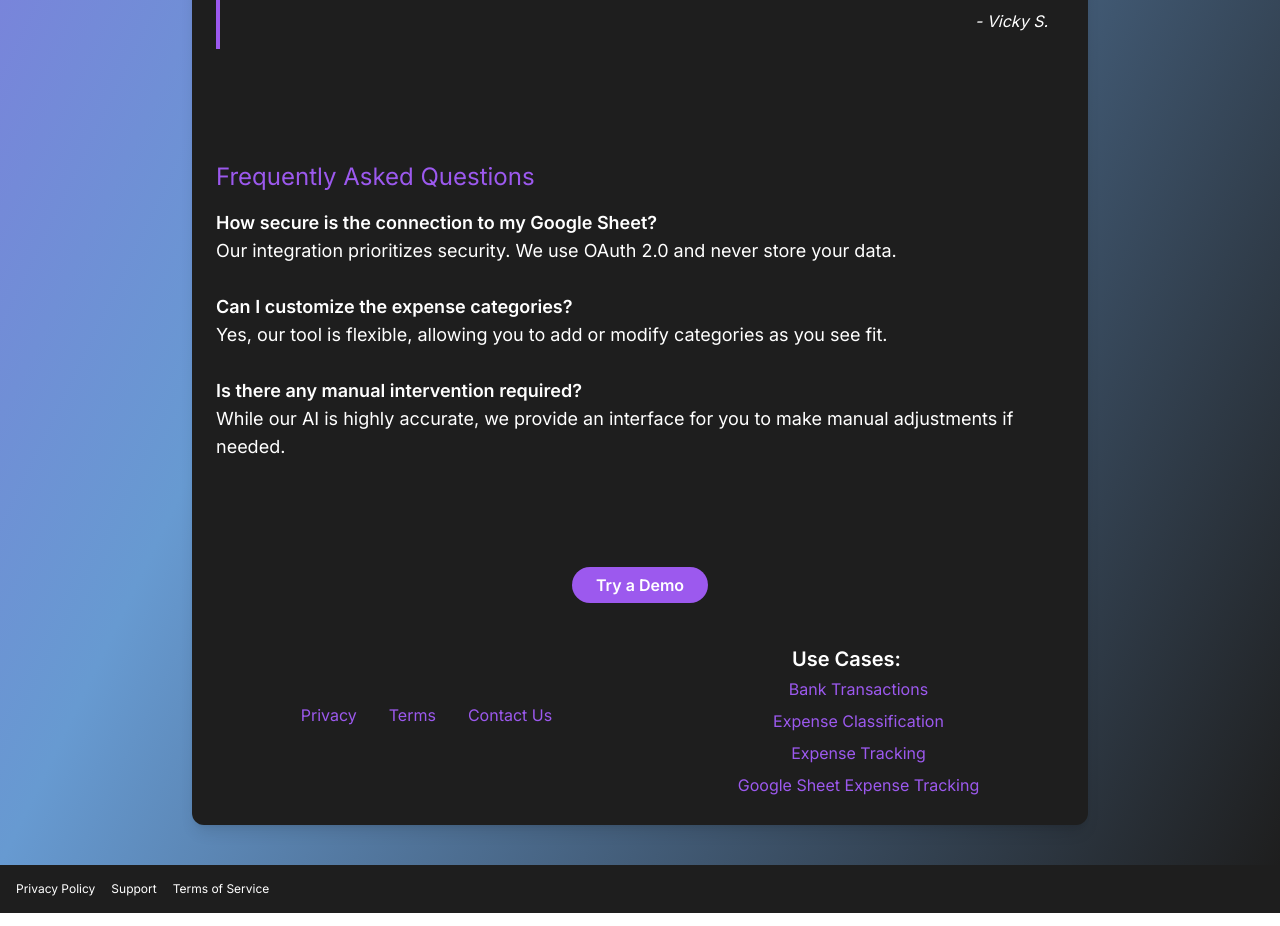
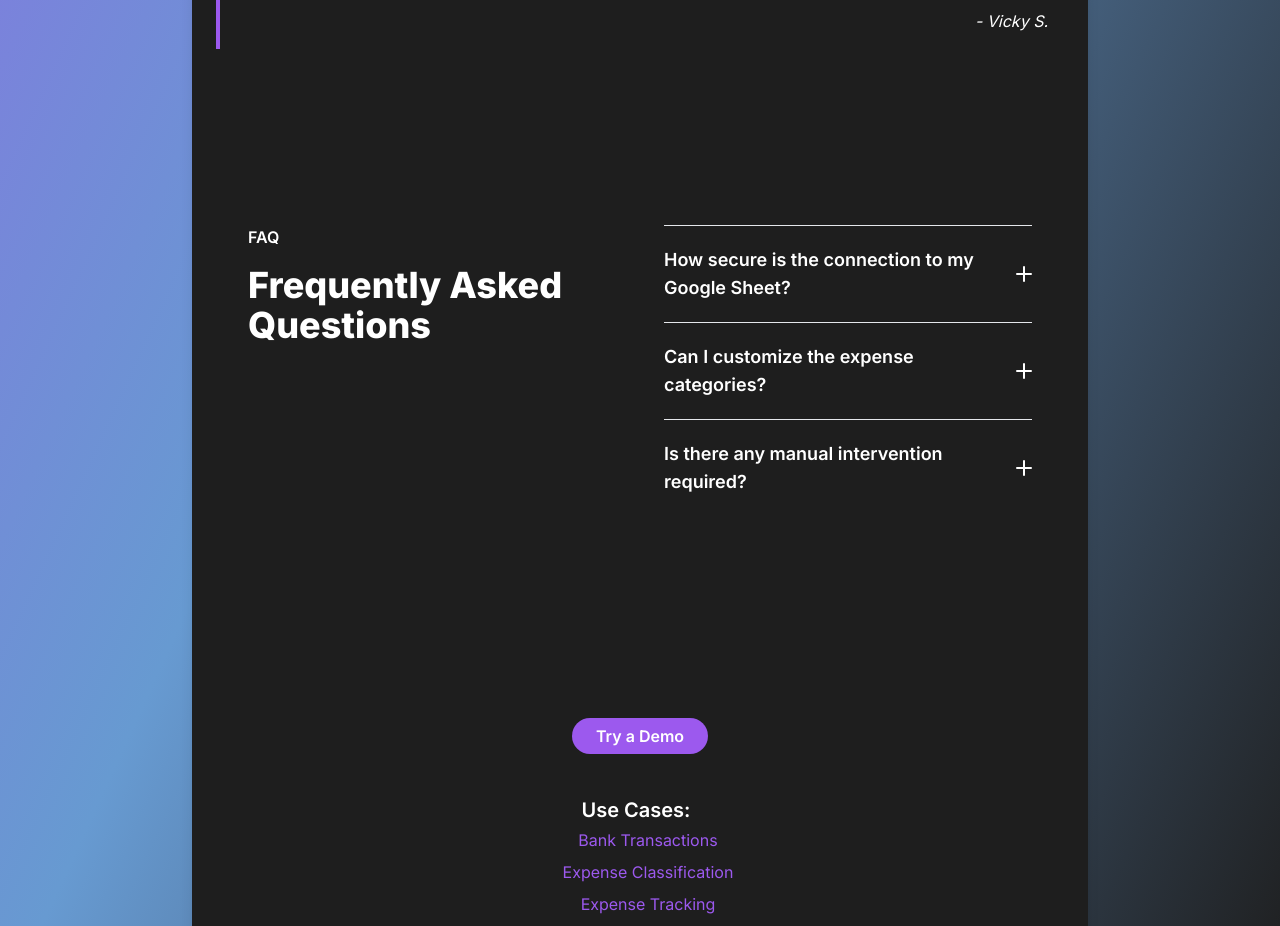
Before and after one commit to fstrauf/txClassify, a Next.js app: page / in a window 1280 px wide. Shown: the part 1846-2772 px from the top of the page. Built offline with nearby package versions, Linux system fonts and the light colour scheme; no server answers.

Commit message:
improved faq dialog

```diff
--- a/components/FAQ.js
+++ b/components/FAQ.js
@@ -1,38 +1,71 @@
+"use client"
+import { useState } from "react";
+
 export default function FAQ() {
+  const [openIndex, setOpenIndex] = useState(null);
+
+  const handleClick = (index) => {
+    setOpenIndex(openIndex === index ? null : index);
+  };
+
   return (
-    <div>
-      <h2 className="text-2xl text-first mt-8">
-        Frequently Asked Questions
-      </h2>
-      <div className="flex flex-col gap-3 mt-4 space-y-4 text-lg">
-        <div>
-          <h3 className="font-semibold">
-            How secure is the connection to my Google Sheet?
-          </h3>
-          <p>
-            Our integration prioritizes security. We use OAuth 2.0 and never
-            store your data.
-          </p>
-        </div>
-        <div>
-          <h3 className="font-semibold">
-            Can I customize the expense categories?
-          </h3>
-          <p>
-            Yes, our tool is flexible, allowing you to add or modify categories
-            as you see fit.
-          </p>
-        </div>
-        <div>
-          <h3 className="font-semibold">
-            Is there any manual intervention required?
-          </h3>
-          <p>
-            While our AI is highly accurate, we provide an interface for you to
-            make manual adjustments if needed.
-          </p>
-        </div>
+    <div className="py-24 px-8 max-w-5xl mx-auto flex flex-col md:flex-row gap-12">
+      <div className="flex flex-col text-left basis-1/2">
+        <p className="inline-block font-semibold text-primary mb-4">FAQ</p>
+        <p className="sm:text-4xl text-3xl font-extrabold text-base-content">
+          Frequently Asked Questions
+        </p>
       </div>
+      <ul className="basis-1/2">
+        <li>
+          <button onClick={() => handleClick(0)} className="relative flex gap-2 items-center w-full py-5 text-base font-semibold text-left border-t md:text-lg border-base-content/10" aria-expanded="false">
+            <span className="flex-1 text-base-content ">How secure is the connection to my Google Sheet?</span>
+            <svg className="flex-shrink-0 w-4 h-4 ml-auto fill-current" viewBox="0 0 16 16" xmlns="http://www.w3.org/2000/svg">
+              <rect y="7" width="16" height="2" rx="1" className="transform origin-center transition duration-200 ease-out false"></rect>
+              <rect y="7" width="16" height="2" rx="1" className="transform origin-center rotate-90 transition duration-200 ease-out false"></rect>
+            </svg>
+          </button>
+          <div className={`transition-all duration-300 ease-in-out ${openIndex === 0 ? 'opacity-100 max-h-full' : 'opacity-0 max-h-0'}`} style={{transition: 'max-height 0.3s ease-in-out, opacity 0.3s ease-in-out'}}>
+            <div className="pb-5 leading-relaxed">
+              <div className="space-y-2 leading-relaxed">
+                Our integration prioritizes security. We use OAuth 2.0 and never store your data.
+              </div>
+            </div>
+          </div>
+        </li>
+        <li>
+          <button onClick={() => handleClick(1)} className="relative flex gap-2 items-center w-full py-5 text-base font-semibold text-left border-t md:text-lg border-base-content/10" aria-expanded="false">
+            <span className="flex-1 text-base-content ">Can I customize the expense categories?</span>
+            <svg className="flex-shrink-0 w-4 h-4 ml-auto fill-current" viewBox="0 0 16 16" xmlns="http://www.w3.org/2000/svg">
+              <rect y="7" width="16" height="2" rx="1" className="transform origin-center transition duration-200 ease-out false"></rect>
+              <rect y="7" width="16" height="2" rx="1" className="transform origin-center rotate-90 transition duration-200 ease-out false"></rect>
+            </svg>
+          </button>
+          <div className={`transition-all duration-300 ease-in-out ${openIndex === 1 ? 'opacity-100 max-h-full' : 'opacity-0 max-h-0'}`} style={{transition: 'max-height 0.3s ease-in-out, opacity 0.3s ease-in-out'}}>
+            <div className="pb-5 leading-relaxed">
+              <div className="space-y-2 leading-relaxed">
+                Yes, our tool is flexible, allowing you to add or modify categories as you see fit.
+              </div>
+            </div>
+          </div>
+        </li>
+        <li>
+          <button onClick={() => handleClick(2)} className="relative flex gap-2 items-center w-full py-5 text-base font-semibold text-left border-t md:text-lg border-base-content/10" aria-expanded="false">
+            <span className="flex-1 text-base-content ">Is there any manual intervention required?</span>
+            <svg className="flex-shrink-0 w-4 h-4 ml-auto fill-current" viewBox="0 0 16 16" xmlns="http://www.w3.org/2000/svg">
+              <rect y="7" width="16" height="2" rx="1" className="transform origin-center transition duration-200 ease-out false"></rect>
+              <rect y="7" width="16" height="2" rx="1" className="transform origin-center rotate-90 transition duration-200 ease-out false"></rect>
+            </svg>
+          </button>
+          <div className={`transition-all duration-300 ease-in-out ${openIndex === 2 ? 'opacity-100 max-h-full' : 'opacity-0 max-h-0'}`} style={{transition: 'max-height 0.3s ease-in-out, opacity 0.3s ease-in-out'}}>
+            <div className="pb-5 leading-relaxed">
+              <div className="space-y-2 leading-relaxed">
+                While our AI is highly accurate, we provide an interface for you to make manual adjustments if needed.
+              </div>
+            </div>
+          </div>
+        </li>
+      </ul>
     </div>
   );
 }
--- a/components/References.js
+++ b/components/References.js
@@ -12,7 +12,7 @@ export default function References() {
         </Link>
       </div>
       <div className="mt-8 flex flex-wrap justify-around items-center space-y-4">
-        <div>
+        {/* <div>
           <Link
             href="/privacy-policy"
             className="px-4 py-1 text-first hover:bg-third rounded hover:underline"
@@ -31,7 +31,7 @@ export default function References() {
           >
             Contact Us
           </Link>
-        </div>
+        </div> */}
         <div className="flex flex-col items-center space-x-4 mt-4">
           <h3 className="text-xl font-semibold pr-2">Use Cases:</h3>
           <Link
```
